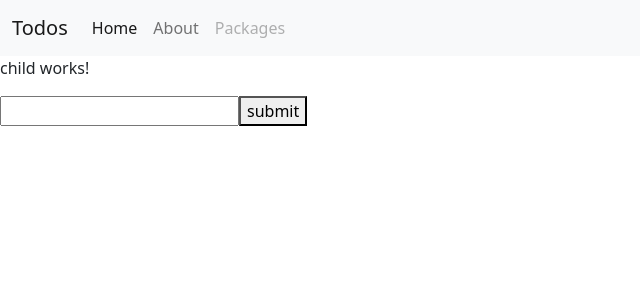
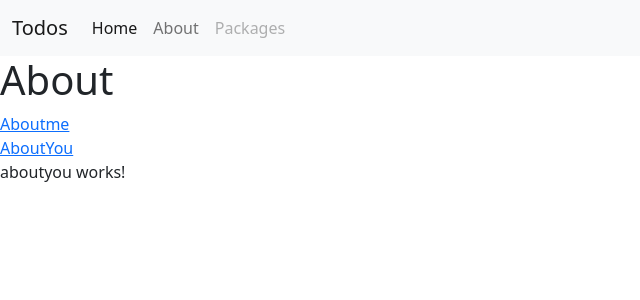
Before and after one commit to AbhinavNmdo/Angular, an Angular app: page /about/you in a window 1280 px wide. Shown: the top 300 px of the page, without its empty margins (0-640 px from the left). Built offline with nearby package versions, Linux system fonts and the light colour scheme.

Commit message:
How children routing works in angular

```diff
--- a/src/app/MyComponents/about/about.component.html
+++ b/src/app/MyComponents/about/about.component.html
@@ -1 +1,5 @@
-<p>about works!</p>
+<h1>About</h1>
+<a routerLink="me">Aboutme</a>
+<br>
+<a routerLink="you">AboutYou</a>
+<router-outlet></router-outlet>
--- /dev/null
+++ b/src/app/MyComponents/user-auth/aboutme/aboutme.component.html
@@ -0,0 +1 @@
+<p>aboutme works!</p>
--- /dev/null
+++ b/src/app/MyComponents/user-auth/aboutme/aboutme.component.ts
@@ -0,0 +1,15 @@
+import { Component, OnInit } from '@angular/core';
+
+@Component({
+  selector: 'app-aboutme',
+  templateUrl: './aboutme.component.html',
+  styleUrls: ['./aboutme.component.css']
+})
+export class AboutmeComponent implements OnInit {
+
+  constructor() { }
+
+  ngOnInit(): void {
+  }
+
+}
--- /dev/null
+++ b/src/app/MyComponents/user-auth/aboutyou/aboutyou.component.html
@@ -0,0 +1 @@
+<p>aboutyou works!</p>
--- /dev/null
+++ b/src/app/MyComponents/user-auth/aboutyou/aboutyou.component.ts
@@ -0,0 +1,15 @@
+import { Component, OnInit } from '@angular/core';
+
+@Component({
+  selector: 'app-aboutyou',
+  templateUrl: './aboutyou.component.html',
+  styleUrls: ['./aboutyou.component.css']
+})
+export class AboutyouComponent implements OnInit {
+
+  constructor() { }
+
+  ngOnInit(): void {
+  }
+
+}
--- a/src/app/MyComponents/user-auth/user-auth.module.ts
+++ b/src/app/MyComponents/user-auth/user-auth.module.ts
@@ -6,6 +6,8 @@ import { ChildComponent } from './child/child.component';
 import { MultiplierPipe } from 'src/app/pipes/multiplier.pipe';
 import { RedEleDirective } from 'src/app/directives/red-ele.directive';
 import { AppRoutingModule } from 'src/app/app-routing.module';
+import { AboutmeComponent } from './aboutme/aboutme.component';
+import { AboutyouComponent } from './aboutyou/aboutyou.component';
 
 
 
@@ -15,6 +17,8 @@ import { AppRoutingModule } from 'src/app/app-routing.module';
     ChildComponent,
     MultiplierPipe,
     RedEleDirective,
+    AboutmeComponent,
+    AboutyouComponent,
   ],
   imports: [
     CommonModule,
```
Also changed, not shown: src/app/app-routing.module.ts (+6 -1 lines), src/app/MyComponents/user-auth/aboutme/aboutme.component.css (added), src/app/MyComponents/user-auth/aboutyou/aboutyou.component.css (added), 2 other files (tests, documents, lock files or other folders).
